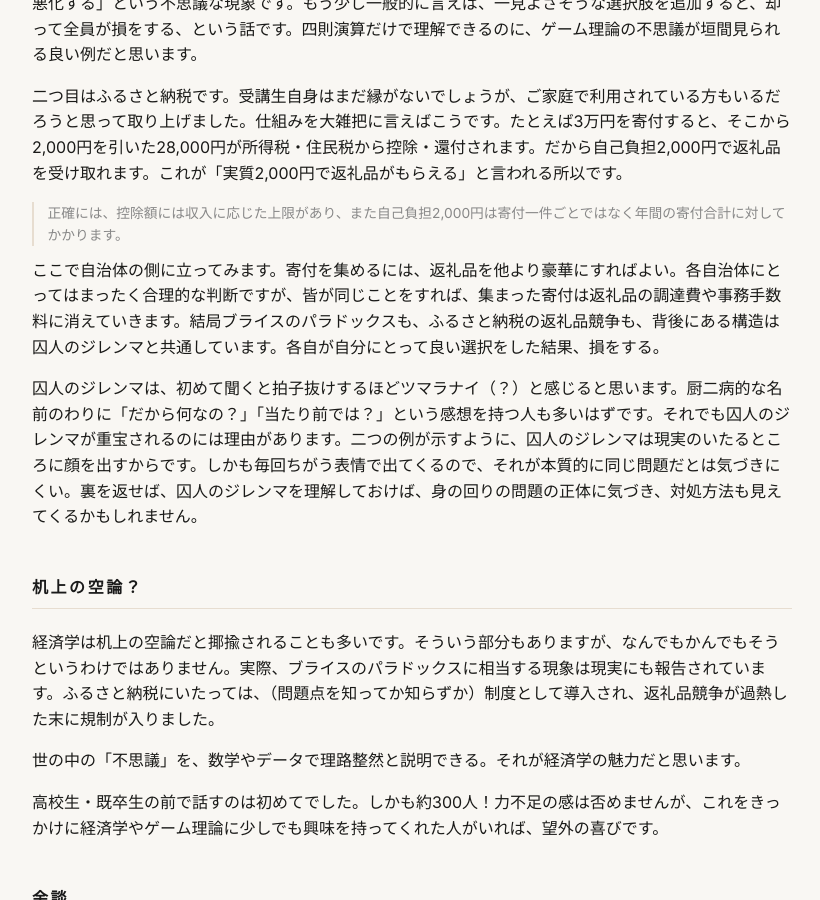
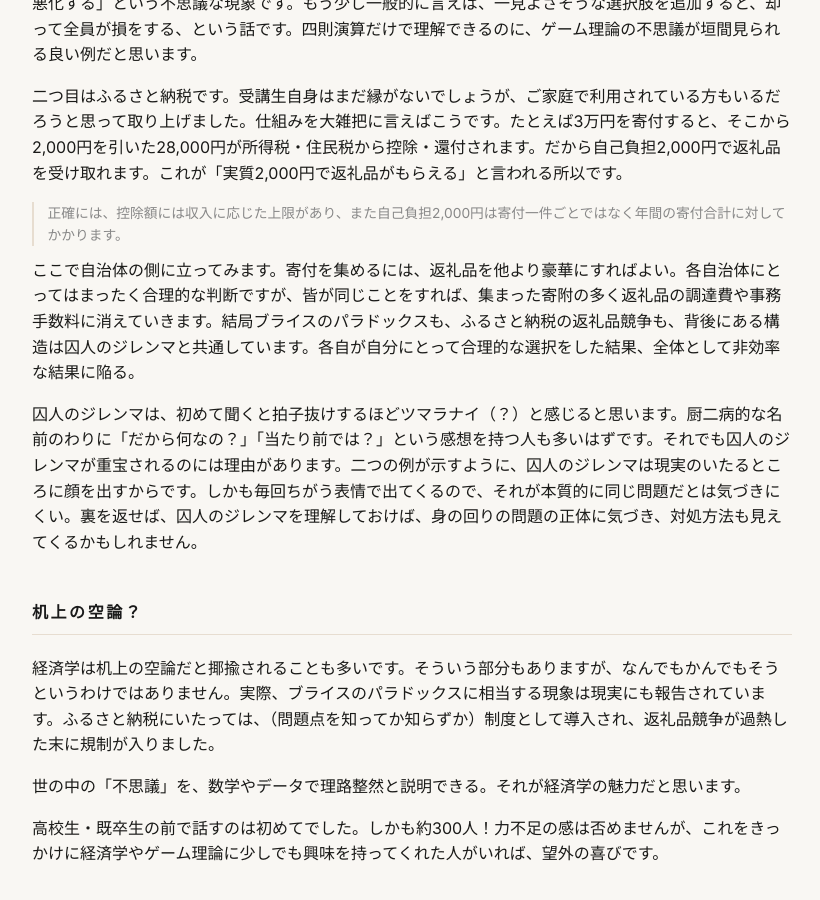
Before and after one commit to tetsuyahoshino137/tetsuyahoshino137.github.io, a Jekyll site: the page built from posts/open_campus.html, in a window 1280 px wide and 900 px high, scrolled down 851 px. Shown: the whole window, without its empty margins (228-1048 px from the left). Built offline with Jekyll 4.4.1, drawn with Linux system fonts in a browser that asks for light colours.

Commit message:
修正ふるさと納税の説明と文の明確化
修正された文の内容を明確にするために、ふるさと納税に関する説明を改善しました。

```diff
--- a/posts/open_campus.html
+++ b/posts/open_campus.html
@@ -27,7 +27,7 @@ permalink: /posts/open-campus/
 <div class="note">
 正確には、控除額には収入に応じた上限があり、また自己負担2,000円は寄付一件ごとではなく年間の寄付合計に対してかかります。
 </div>
-<p>ここで自治体の側に立ってみます。寄付を集めるには、返礼品を他より豪華にすればよい。各自治体にとってはまったく合理的な判断ですが、皆が同じことをすれば、集まった寄付は返礼品の調達費や事務手数料に消えていきます。結局ブライスのパラドックスも、ふるさと納税の返礼品競争も、背後にある構造は囚人のジレンマと共通しています。各自が自分にとって良い選択をした結果、損をする。</p>
+<p>ここで自治体の側に立ってみます。寄付を集めるには、返礼品を他より豪華にすればよい。各自治体にとってはまったく合理的な判断ですが、皆が同じことをすれば、集まった寄附の多く返礼品の調達費や事務手数料に消えていきます。結局ブライスのパラドックスも、ふるさと納税の返礼品競争も、背後にある構造は囚人のジレンマと共通しています。各自が自分にとって合理的な選択をした結果、全体として非効率な結果に陥る。</p>
 <p>囚人のジレンマは、初めて聞くと拍子抜けするほどツマラナイ（？）と感じると思います。厨二病的な名前のわりに「だから何なの？」「当たり前では？」という感想を持つ人も多いはずです。それでも囚人のジレンマが重宝されるのには理由があります。二つの例が示すように、囚人のジレンマは現実のいたるところに顔を出すからです。しかも毎回ちがう表情で出てくるので、それが本質的に同じ問題だとは気づきにくい。裏を返せば、囚人のジレンマを理解しておけば、身の回りの問題の正体に気づき、対処方法も見えてくるかもしれません。</p>
 </div>
 
```
